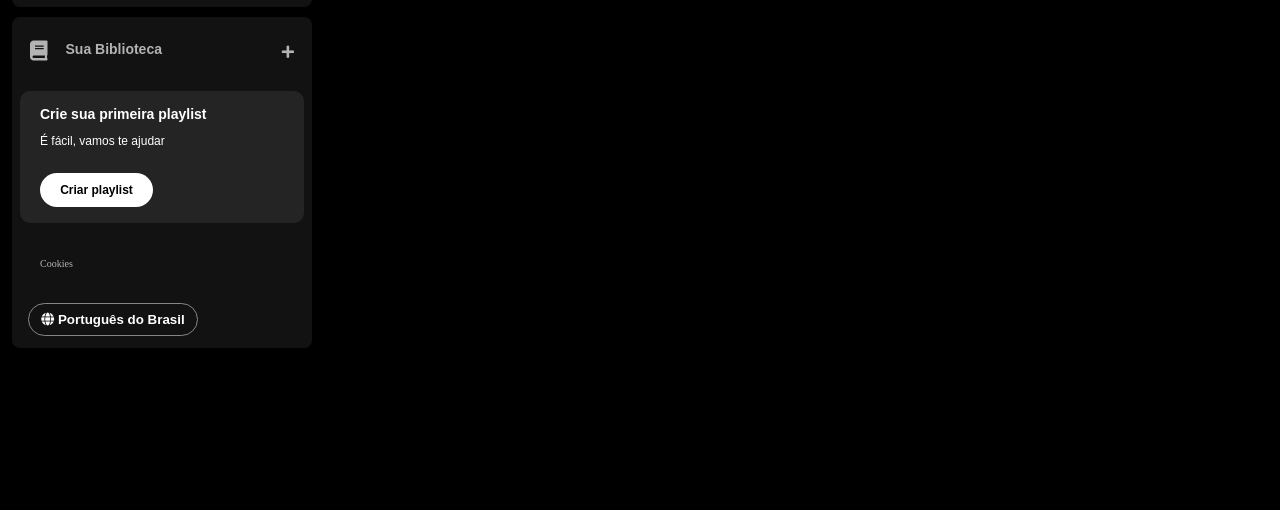
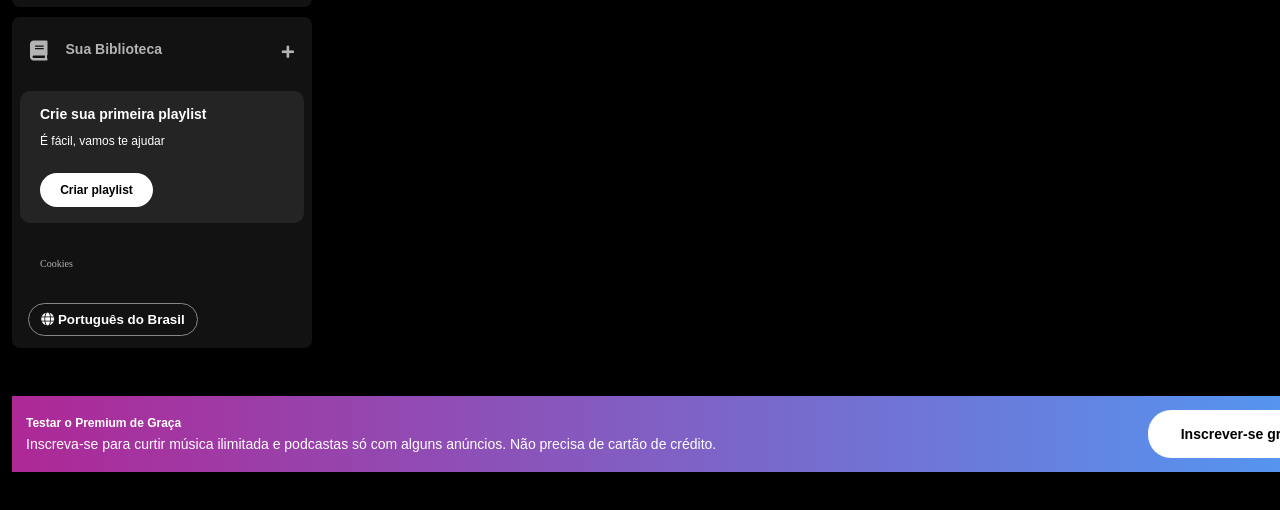
Before and after one commit to AlineEspindola/spotify-clone, a plain HTML site: page index.html in a window 1280 px wide. Shown: the part 166-676 px from the top of the page. Drawn offline with Linux system fonts and the light colour scheme.

Commit message:
Footer feito

```diff
--- a/index.html
+++ b/index.html
@@ -66,5 +66,21 @@
 
     </div>
 
+    <div class="banner">
+      <footer class="banner__footer">
+        <div class="banner__content">
+          <div class="banner__content-text">
+            <span class="text title">Testar o Premium de Graça</span>
+            <span class="text subtitle">Inscreva-se para curtir música ilimitada e podcastas só com alguns anúncios. Não precisa de cartão de crédito.</span>
+          </div>
+          <div class="banner__button-body">
+            <button class="banner__button">
+              <span>Inscrever-se grátis</span>
+            </button>
+          </div>
+        </div>
+      </footer>
+    </div>
+
 </body>
 </html>
--- a/styles.css
+++ b/styles.css
@@ -167,3 +167,59 @@ body {
   padding: 8px;
   border-radius: 20px;
 }
+
+.banner {
+  position: fixed;
+  top: 550px;
+  left: 0;
+  bottom: 0;
+  padding: 12px;
+  width: 1340px;
+}
+
+.banner__footer {
+  background: linear-gradient(to right, #ae2896, #509bf5);
+  padding: 14px;
+}
+
+.banner__content {
+  display: flex;
+  justify-content: space-between;
+  align-items: center;
+}
+
+.banner__content-text {
+  display: flex;
+  flex-direction: column;
+}
+
+.banner__content .text {
+  color: #fff;
+  font-family: "DM Sans", sans-serif;
+}
+
+.banner__content .title {
+  font-weight: 800;
+  font-size: 12px;
+  padding-bottom: 8px;
+}
+
+.banner__content .subtitle {
+  font-size: 14px;
+}
+
+.banner__content .banner__button {
+  display: flex;
+  justify-content: center;
+  background-color: #fff;
+  color: #000;
+  border-radius: 23px;
+  font-size: 14px;
+  font-weight: 700;
+  font-family: "DM Sans", sans-serif;
+  text-decoration: none;
+  text-transform: none;
+  padding: 16px;
+  border: 0px;
+  width: 190px;
+}
```
